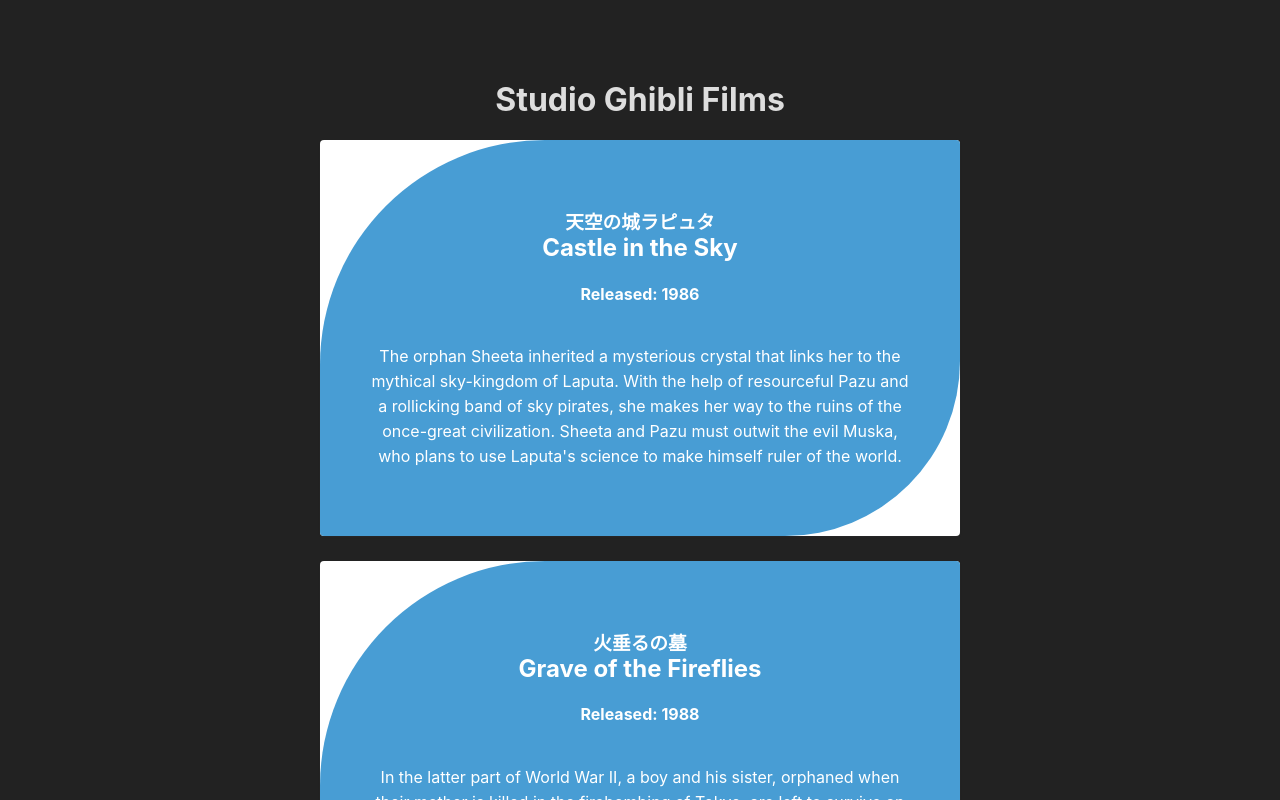
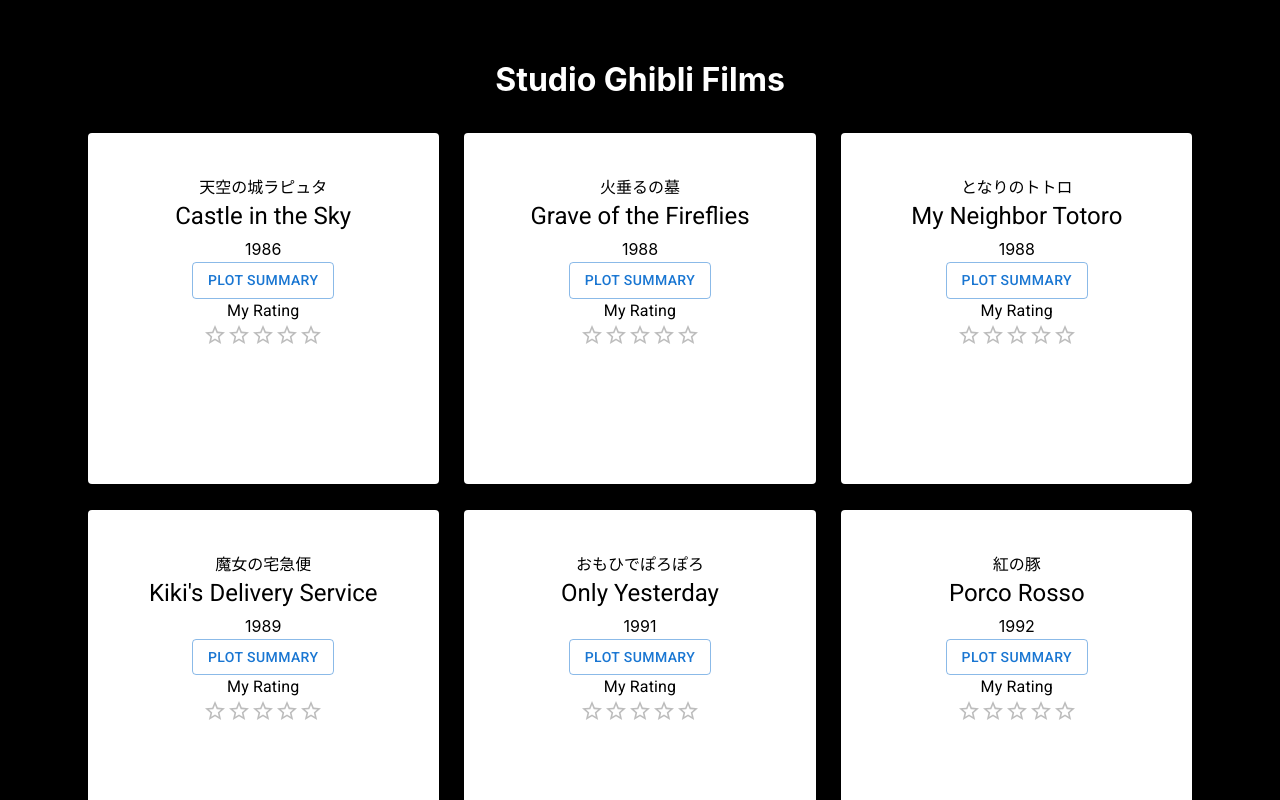
Before and after one commit to kand123/first-react-app, a React (Create React App) app: page / in a window 1280 px wide. Shown: the top 800 px of the page. Built offline with nearby package versions, Linux system fonts and the light colour scheme.

Commit message:
removed styling and added button functionality

```diff
--- a/package.json
+++ b/package.json
@@ -3,7 +3,10 @@
   "version": "0.1.0",
   "private": true,
   "dependencies": {
+    "@emotion/react": "^11.4.1",
+    "@emotion/styled": "^11.3.0",
     "@material-ui/core": "^4.12.3",
+    "@mui/material": "^5.0.1",
     "@testing-library/jest-dom": "^5.14.1",
     "@testing-library/react": "^11.2.7",
     "@testing-library/user-event": "^12.8.3",
--- a/public/index.html
+++ b/public/index.html
@@ -3,6 +3,10 @@
   <head>
     <meta charset="utf-8" />
     <link rel="icon" href="%PUBLIC_URL%/favicon.ico" />
+    <link
+  rel="stylesheet"
+  href="https://fonts.googleapis.com/css?family=Roboto:300,400,500,700&display=swap"
+/>
     <meta name="viewport" content="width=device-width, initial-scale=1" />
     <meta name="theme-color" content="#000000" />
     <meta
--- a/src/App.css
+++ b/src/App.css
@@ -1,3 +1,4 @@
-h1, div {background-color: #222; display: flex; flex-direction: column; align-items: center;}
 
-h1 {margin-top: 80px; color: #ddd;}
+div.main {background-color: black; padding-bottom: 125px; padding-top: 25px;}
+
+h1 {color: white; margin-top: 0; padding-top: 35px; text-align: center;}
--- a/src/App.js
+++ b/src/App.js
@@ -1,20 +1,20 @@
 
 import './App.css';
 import FilmCard from './components/FilmCard'
-import {ThemeProvider} from '@material-ui/core'
-import theme from './theme'
+// import {ThemeProvider} from '@material-ui/core'
+// import theme from './theme'
 
 
 function App() {
 
   return (
-    <ThemeProvider theme={theme}>
-    <div>
+
+    <div className="main">
       <h1>Studio Ghibli Films</h1>
-      <FilmCard/>
+      <FilmCard />
 
     </div>
-    </ThemeProvider>
+
   );
 }
 
--- a/src/components/FilmCard.js
+++ b/src/components/FilmCard.js
@@ -1,24 +1,71 @@
+import * as React from 'react'
 import ghibliData from './../data/GhibliData';
 import FilmContent from './FilmContent'
-import './FilmCard.css'
+// import Modal from '@mui/material/Modal'
+import Box from '@mui/material/Box'
+// import Typography from '@mui/material/Typography'
 
 
 const FilmCard = () => {
-    console.log(ghibliData)
+
+  // const [open, setOpen] = React.useState(false)
+  // const handleOpen = () => setOpen(true)
+  // const handleClose = () => setOpen(false)
+
+//   const modalBoxStyle = {
+//    position: 'absolute',
+//    top: '50%',
+//    left: '50%',
+//   padding: '1%',
+//   width:'50%',
+//    transform: 'translate(-50%, -50%)',
+//    // width: 400,
+//    // height: 400,
+//    bgcolor: 'white',
+//    // border: '2px solid #000',
+//    boxShadow: 24,
+//    p: 4,
+//  }
+
+
+
+
+
+
 return (
-    <div >
+    <Box
+    sx={{
+      display: 'flex',
+      flexWrap: 'wrap',
+      justifyContent: 'center',
+    }}
+  >
 {ghibliData.map((film) => {
     return(
+
         <FilmContent
+
         id = {film.id}
         title = {film.title}
         original_title={film.original_title}
         description={film.description}
         date={film.release_date}
+
         />
-    )
+
+
+)
+
+
 })}
-</div>
+
+
+
+
+
+
+</Box>
+
  )
 
 }
--- a/src/components/FilmContent.css
+++ /dev/null
@@ -1,16 +0,0 @@
-
-.card {
-    width: 50%;
-    margin-bottom: 25px;
-    /* display: flex; */
-  display: flex;
-  flex-direction: column;
-  align-items: center;
-  /* padding: 3% 4% 6% 4%; */
-
-
-
-}
-h2{margin: 0; padding: 0;}
-
-h3{margin-bottom: 0;}
--- a/src/components/FilmContent.js
+++ b/src/components/FilmContent.js
@@ -1,30 +1,107 @@
 
-import { Card, Box } from "@material-ui/core";
-import "./FilmContent.css";
+import * as React from 'react'
+import Card from '@mui/material/Card'
+import Button from '@mui/material/Button'
+
+import CardContent from '@mui/material/CardContent'
+import Typography from '@mui/material/Typography'
+// import { flexbox } from '@mui/system';
+
+import Modal from '@mui/material/Modal'
+import Box from '@mui/material/Box'
+import Rating from '@mui/material/Rating';
+
 
 const FilmContent = (props) => {
   const { id, title, original_title, description, date } = props;
+
+
+  const [open, setOpen] = React.useState(false)
+  const handleOpen = () => setOpen(true)
+  const handleClose = () => setOpen(false)
+
+
+
+  const handleModalClose = () => {
+    handleOpen()
+  }
+
+  const modalBoxStyle = {
+    position: 'absolute',
+    top: '50%',
+    left: '50%',
+   padding: '1.5%',
+   paddingBottom: '3%',
+   width:'50%',
+    transform: 'translate(-50%, -50%)',
+    // width: 400,
+    // height: 400,
+    bgcolor: 'white',
+    // border: '2px solid #000',
+    boxShadow: 24,
+    p: 4,
+  }
+
+
+
+    const [value, setValue] = React.useState();
+
+
+
+
   return (
-    <Card key={id} className="card">
-      <Box
+    <Card className="card"
+
         sx={{
-          bgcolor: "#489DD4",
-          color: "white",
-          padding: "8%",
+          bgcolor: "white",
+          width: '300px',
+          height: '300px',
+          color: "black",
+          padding: "2%",
+          margin: "1%",
           textAlign: "center",
-          borderRadius: "225px 1px 175px 1px",
           lineHeight: "25px",
           fontWeight: "medium",
+
         }}
       >
-        {/* <Typography sx={{color: "textPrimary"}}> */}
-        <h3>{original_title}</h3>
-        <h2>{title}</h2>
-        <h4>Released: {date}</h4>
+        <CardContent key={id}
+        sx={{
+          bgcolor: 'white',
+          color: 'black',
+        }}
+        >
+          <Typography variant="h7">
 
-        <p>{description}</p>
-        {/* </Typography> */}
+        {original_title}
+        </Typography >
+        <Typography variant ="h5" component = "h2" mb="2%">
+        {title}
+        </Typography>
+        <Typography variant ="p" component="h4" position="50%" fontWeight='normal' >
+        {date}
+        </Typography>
+        <Button variant="outlined" onClick={handleModalClose}>Plot Summary</Button>
+
+       <Modal key={id} open={open} onClose={handleClose}>
+        <Box bgcolor="white" style={modalBoxStyle} >
+          <Typography variant="h5">{title}</Typography>
+          <Typography variant="h6">Plot Summary</Typography>
+          <Typography variant = 'p' >{description}</Typography>
+        </Box>
+      </Modal>
+<Box sx={{alignSelf:'flex-end'}}>
+ <Typography component="legend">My Rating</Typography>
+      <Rating
+        name="simple-controlled"
+        value={value}
+        onChange={(event, newValue) => {
+          setValue(newValue);
+        }}
+      />
       </Box>
+     </CardContent>
+
     </Card>
   );
 };
--- a/src/theme/index.js
+++ /dev/null
@@ -1,82 +0,0 @@
-import { createTheme } from '@material-ui/core';
-
-const theme = createTheme({
-  palette: {
-    background: {
-      default: '#f4f6f8',
-      paper: '#ffffff'
-    },
-    primary: {
-      contrastText: '#ffffff',
-      main: '#5664d2'
-    },
-    text: {
-      primary: '#172b4d',
-      secondary: '#6b778c'
-    }
-  },
-  shadows: [
-    'none',
-    '0 0 0 1px rgba(63,63,68,0.05), 0 1px 2px 0 rgba(63,63,68,0.15)',
-    '0 0 1px 0 rgba(0,0,0,0.31), 0 2px 2px -2px rgba(0,0,0,0.25)',
-    '0 0 1px 0 rgba(0,0,0,0.31), 0 3px 4px -2px rgba(0,0,0,0.25)',
-    '0 0 1px 0 rgba(0,0,0,0.31), 0 3px 4px -2px rgba(0,0,0,0.25)',
-    '0 0 1px 0 rgba(0,0,0,0.31), 0 4px 6px -2px rgba(0,0,0,0.25)',
-    '0 0 1px 0 rgba(0,0,0,0.31), 0 4px 6px -2px rgba(0,0,0,0.25)',
-    '0 0 1px 0 rgba(0,0,0,0.31), 0 4px 8px -2px rgba(0,0,0,0.25)',
-    '0 0 1px 0 rgba(0,0,0,0.31), 0 5px 8px -2px rgba(0,0,0,0.25)',
-    '0 0 1px 0 rgba(0,0,0,0.31), 0 6px 12px -4px rgba(0,0,0,0.25)',
-    '0 0 1px 0 rgba(0,0,0,0.31), 0 7px 12px -4px rgba(0,0,0,0.25)',
-    '0 0 1px 0 rgba(0,0,0,0.31), 0 6px 16px -4px rgba(0,0,0,0.25)',
-    '0 0 1px 0 rgba(0,0,0,0.31), 0 7px 16px -4px rgba(0,0,0,0.25)',
-    '0 0 1px 0 rgba(0,0,0,0.31), 0 8px 18px -8px rgba(0,0,0,0.25)',
-    '0 0 1px 0 rgba(0,0,0,0.31), 0 9px 18px -8px rgba(0,0,0,0.25)',
-    '0 0 1px 0 rgba(0,0,0,0.31), 0 10px 20px -8px rgba(0,0,0,0.25)',
-    '0 0 1px 0 rgba(0,0,0,0.31), 0 11px 20px -8px rgba(0,0,0,0.25)',
-    '0 0 1px 0 rgba(0,0,0,0.31), 0 12px 22px -8px rgba(0,0,0,0.25)',
-    '0 0 1px 0 rgba(0,0,0,0.31), 0 13px 22px -8px rgba(0,0,0,0.25)',
-    '0 0 1px 0 rgba(0,0,0,0.31), 0 14px 24px -8px rgba(0,0,0,0.25)',
-    '0 0 1px 0 rgba(0,0,0,0.31), 0 16px 28px -8px rgba(0,0,0,0.25)',
-    '0 0 1px 0 rgba(0,0,0,0.31), 0 18px 30px -8px rgba(0,0,0,0.25)',
-    '0 0 1px 0 rgba(0,0,0,0.31), 0 20px 32px -8px rgba(0,0,0,0.25)',
-    '0 0 1px 0 rgba(0,0,0,0.31), 0 22px 34px -8px rgba(0,0,0,0.25)',
-    '0 0 1px 0 rgba(0,0,0,0.31), 0 24px 36px -8px rgba(0,0,0,0.25)'
-  ],
-  typography: {
-    h1: {
-      fontWeight: 500,
-      fontSize: 35,
-      letterSpacing: '-0.24px'
-    },
-    h2: {
-      fontWeight: 500,
-      fontSize: 29,
-      letterSpacing: '-0.24px'
-    },
-    h3: {
-      fontWeight: 500,
-      fontSize: 24,
-      letterSpacing: '-0.06px'
-    },
-    h4: {
-      fontWeight: 500,
-      fontSize: 20,
-      letterSpacing: '-0.06px'
-    },
-    h5: {
-      fontWeight: 500,
-      fontSize: 16,
-      letterSpacing: '-0.05px'
-    },
-    h6: {
-      fontWeight: 500,
-      fontSize: 14,
-      letterSpacing: '-0.05px'
-    },
-    overline: {
-      fontWeight: 500
-    }
-  }
-});
-
-export default theme;
```
Also changed, not shown: src/components/FilmCard.css (deleted), 1 other file (tests, documents, lock files or other folders).
